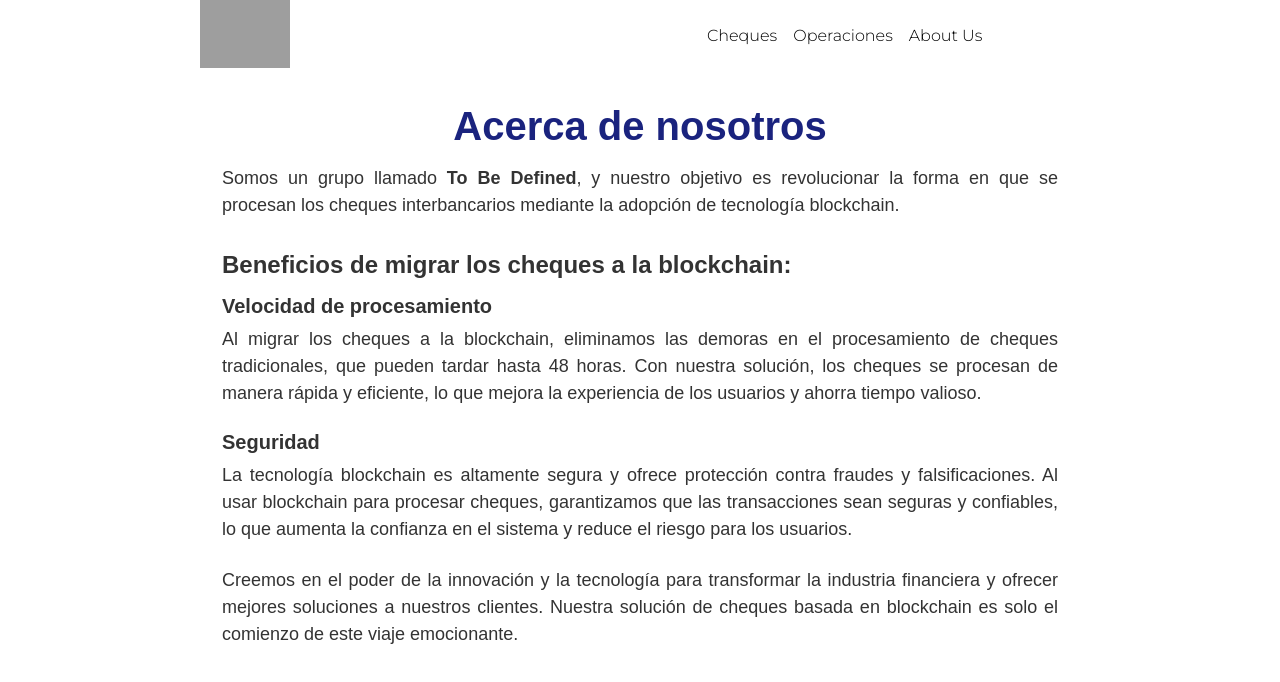
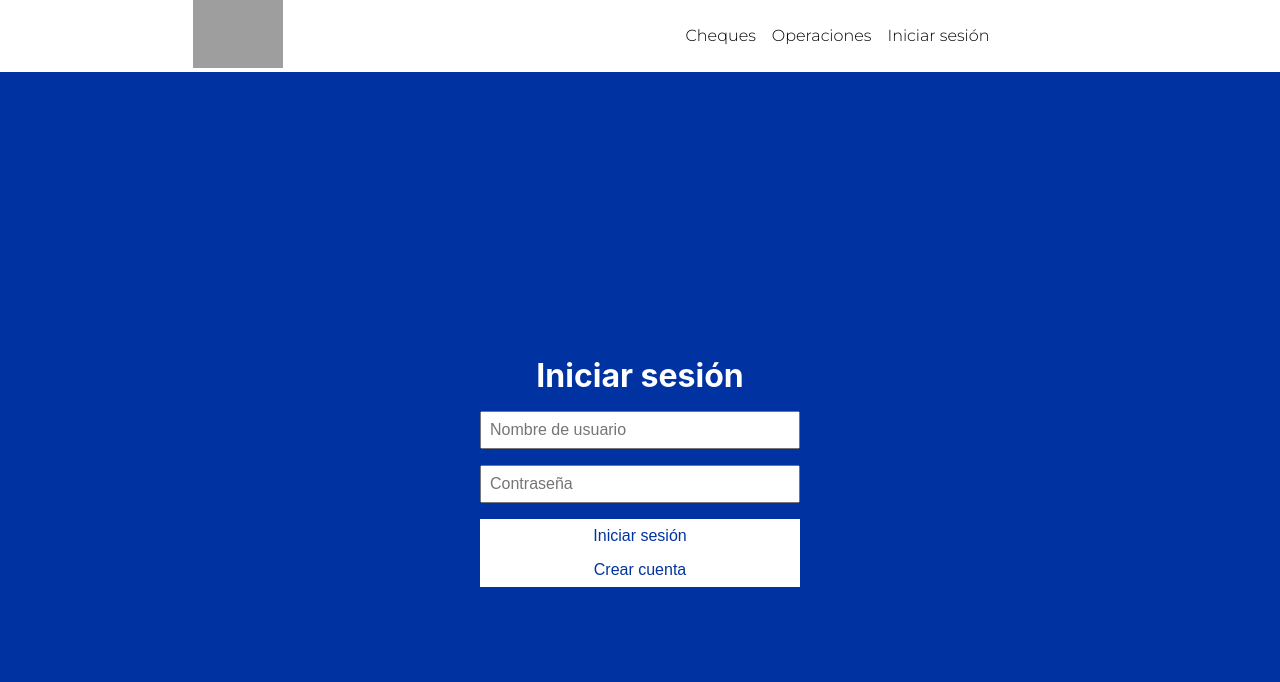
Before and after one commit to calvojp/BBVABlockchainChecks, a React (Create React App) app: page /contact in a window 1280 px wide. Shown: the top 682 px of the page. Built offline with nearby package versions, Linux system fonts and the light colour scheme; grey boxes are pictures that could not be loaded.

Commit message:
cambios que no se que son

```diff
--- a/package.json
+++ b/package.json
@@ -11,8 +11,10 @@
     "@testing-library/jest-dom": "^5.16.5",
     "@testing-library/react": "^13.4.0",
     "@testing-library/user-event": "^13.5.0",
+    "axios": "^1.4.0",
     "ethers": "^6.3.0",
     "fortmatic": "^2.4.0",
+    "node-sass": "^7.0.3",
     "react": "^18.2.0",
     "react-dom": "^18.2.0",
     "react-icons": "^4.8.0",
--- a/src/App.js
+++ b/src/App.js
@@ -1,26 +1,34 @@
-import React from 'react';
+import React, { useState } from 'react';
 import { BrowserRouter as Router, Route, Routes } from 'react-router-dom';
 import AboutUs from './components/AboutUs/AboutUs.js';
 import ChequeEmitter from './components/ChequeEmitter/ChequeEmitter.js';
 import ChequesList from './components/ChequesList/ChequesList.js';
 import ChequeWithdraw from './components/ChequeWithdraw/ChequeWithdraw.js';
+import Login from './components/Login/Login.js';
 import { NavBar } from './components/NavBar/NavBar';
-import { NFTCheque} from './components/NFTCheque/NFTCheque.js';
-
-
-
+import { NFTCheque } from './components/NFTCheque/NFTCheque.js';
 
 import './components/NFTCheque/NFTCheque.scss';
 
 function App() {
+  const [loggedIn, setLoggedIn] = useState(false);
+  const [clientName, setClientName] = useState("");
+
+  const handleLogin = (loggedIn, clientName) => {
+    setLoggedIn(loggedIn);
+    setClientName(clientName);
+  };
+
   return (
     <Router>
       <div className="App">
         <NavBar
+          loggedIn={loggedIn}
+          clientName={clientName}
           logo="https://www.bbva.com/wp-content/uploads/2019/04/Logo-BBVA.jpg"
           link1="Cheques"
           link2="Operaciones"
-          link3="About Us"
+          link3="Iniciar sesión"
           ruta1="/"
           ruta2="/services"
           ruta3="/contact"
@@ -47,7 +55,11 @@ function App() {
             }
           />
 
-        <Route path="/contact" element={<AboutUs />} />
+          {/* <Route path="/contact" element={<AboutUs />} /> */}
+          <Route
+            path="/contact"
+            element={<Login onLogin={handleLogin} />}
+          />
         </Routes>
       </div>
     </Router>
--- /dev/null
+++ b/src/components/Login/Login.js
@@ -0,0 +1,83 @@
+import React, { useState } from 'react';
+import axios from 'axios';
+import './Login.scss';
+
+function Login({ onLogin }) {
+  const [username, setUsername] = useState('');
+  const [password, setPassword] = useState('');
+  const [welcomeMessage, setWelcomeMessage] = useState('');
+  const [loggedIn, setLoggedIn] = useState(false);
+
+  const handleLogin = async (event) => {
+    event.preventDefault();
+
+    try {
+      const response = await axios.post("http://127.0.0.1:5000/login", {
+        username,
+        password,
+      });
+
+      if (response.data.status === "success") {
+        setLoggedIn(true);
+        setWelcomeMessage(response.data.message);
+
+        try {
+          const clientsResponse = await axios.get("http://127.0.0.1:5000/clientes");
+          if (clientsResponse.data && clientsResponse.data.length > 0) {
+            onLogin(true, clientsResponse.data[0].nombre); // Asume que el primer cliente en la respuesta es el cliente actual
+          } else {
+            onLogin(true, "");
+          }
+        } catch (error) {
+          console.error("Error al obtener el nombre del cliente:", error);
+          onLogin(true, "");
+        }
+      } else {
+        setLoggedIn(false);
+        setWelcomeMessage(response.data.message);
+        onLogin(false, "");
+      }
+    } catch (error) {
+      console.error("Error en el inicio de sesión:", error);
+      setLoggedIn(false);
+      setWelcomeMessage("Error en el inicio de sesión. Por favor, inténtalo de nuevo.");
+    }
+  };
+
+
+  const handleLogout = () => {
+    setLoggedIn(false);
+  };
+
+  return (
+    <div className="loginContainer">
+      <h1>Iniciar sesión</h1>
+      <form onSubmit={handleLogin}>
+        <input
+          type="text"
+          placeholder="Nombre de usuario"
+          value={username}
+          onChange={(e) => setUsername(e.target.value)}
+        />
+        <input
+          type="password"
+          placeholder="Contraseña"
+          value={password}
+          onChange={(e) => setPassword(e.target.value)}
+        />
+        <button type="submit">Iniciar sesión</button>
+      </form>
+      <button>Crear cuenta</button>
+      {loggedIn ? (
+        <>
+          <p>{welcomeMessage}</p>
+          <button onClick={handleLogout}>Cerrar sesión</button>
+        </>
+      ) : (
+        <p>{welcomeMessage}</p>
+      )}
+    </div>
+  );
+}
+
+export default Login;
--- /dev/null
+++ b/src/components/Login/Login.scss
@@ -0,0 +1,64 @@
+.loginContainer {
+    display: flex;
+    flex-direction: column;
+    justify-content: center;
+    align-items: center;
+    height: 100vh;
+    background-color: #0033a1;
+    color: white;
+
+    h1 {
+      margin-bottom: 1rem;
+    }
+
+    form {
+      display: flex;
+      flex-direction: column;
+      align-items: center;
+      gap: 1rem;
+
+      input {
+        width: 20rem;
+        padding: 0.5rem;
+        font-size: 1rem;
+      }
+    }
+
+    button {
+      width: 20rem;
+      padding: 0.5rem;
+      font-size: 1rem;
+      color: #0033a1;
+      background-color: white;
+      border: none;
+      cursor: pointer;
+
+      &:hover {
+        background-color: #e1e1e1;
+      }
+    }
+  }
+
+  .loggedIn {
+    display: flex;
+    flex-direction: column;
+    justify-content: center;
+    align-items: center;
+    height: 100vh;
+    background-color: #0033a1;
+    color: white;
+
+    button {
+      width: 10rem;
+      padding: 0.5rem;
+      font-size: 1rem;
+      color: #0033a1;
+      background-color: white;
+      border: none;
+      cursor: pointer;
+
+      &:hover {
+        background-color: #e1e1e1;
+      }
+    }
+  }
--- a/src/components/NavBar/NavBar.js
+++ b/src/components/NavBar/NavBar.js
@@ -3,8 +3,8 @@ import React, { useState } from 'react';
 import { IoMdClose, IoMdMenu } from "react-icons/io";
 import { Link, NavLink } from 'react-router-dom';
 import './NavBar.scss';
-
-export const NavBar = ({ logo, link1, link2, link3, ruta1, ruta2, ruta3 }) => {
+// export const NavBar = ({ logo, link1, link2, link3, ruta1, ruta2, ruta3 }) => {
+export const NavBar = ({ loggedIn, clientName, logo, link1, link2, link3, ruta1, ruta2, ruta3 }) => {
     const [menu, setMenu] = useState(false);
 
     const handleMenuOnClick = () => {
@@ -29,9 +29,16 @@ export const NavBar = ({ logo, link1, link2, link3, ruta1, ruta2, ruta3 }) => {
                     <li className="nav-item">
                         <NavLink exact to={ruta2} className="nav-link" activeClassName={'activeLink'}>{link2}</NavLink>
                     </li>
+
                     <li className="nav-item">
-                        <NavLink exact to={ruta3} className="nav-link" activeClassName={'activeLink'}>{link3}</NavLink>
+                        {loggedIn ? (
+                            <span className="nav-user">{clientName}</span>
+                        ) : (
+                            <NavLink exact to={ruta3} className="nav-link" activeClassName={'activeLink'}>{link3}</NavLink>
+                            )}
                     </li>
+
+
                 </ul>
             </nav>
             <IoMdMenu id="header-toggle" onClick={handleMenuOnClick} />
```
Also changed, not shown: 1 other file (tests, documents, lock files or other folders). Lines whose indentation alone changed are shown as unchanged.
